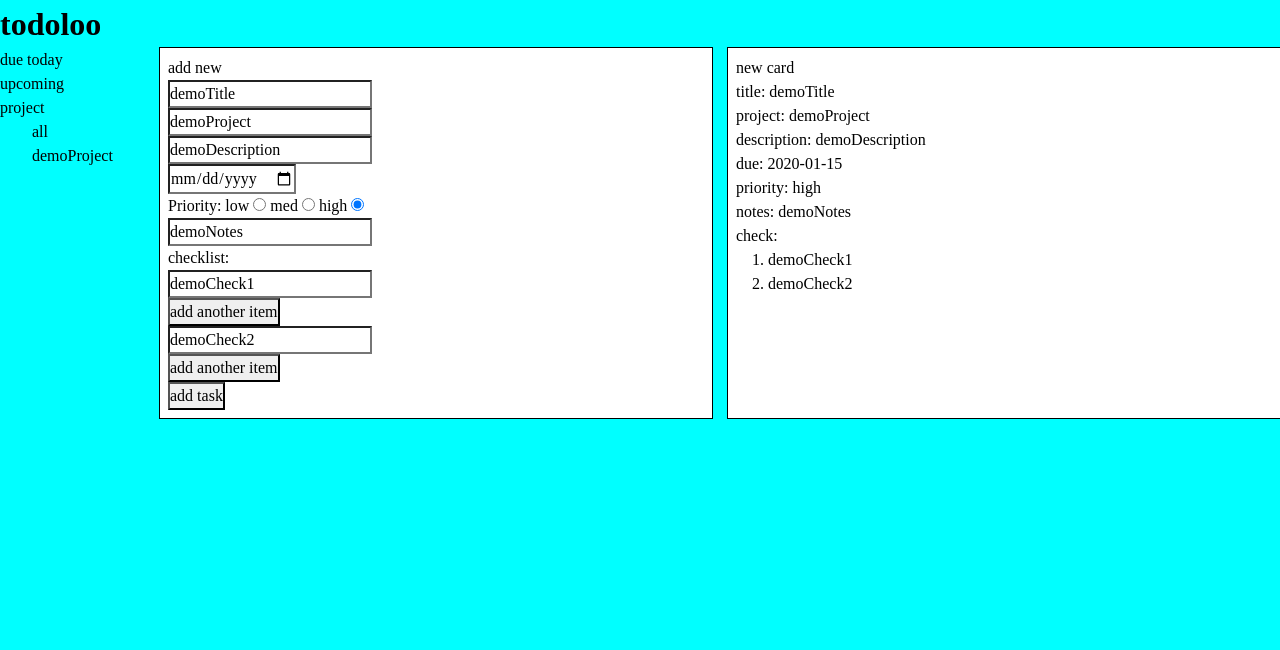
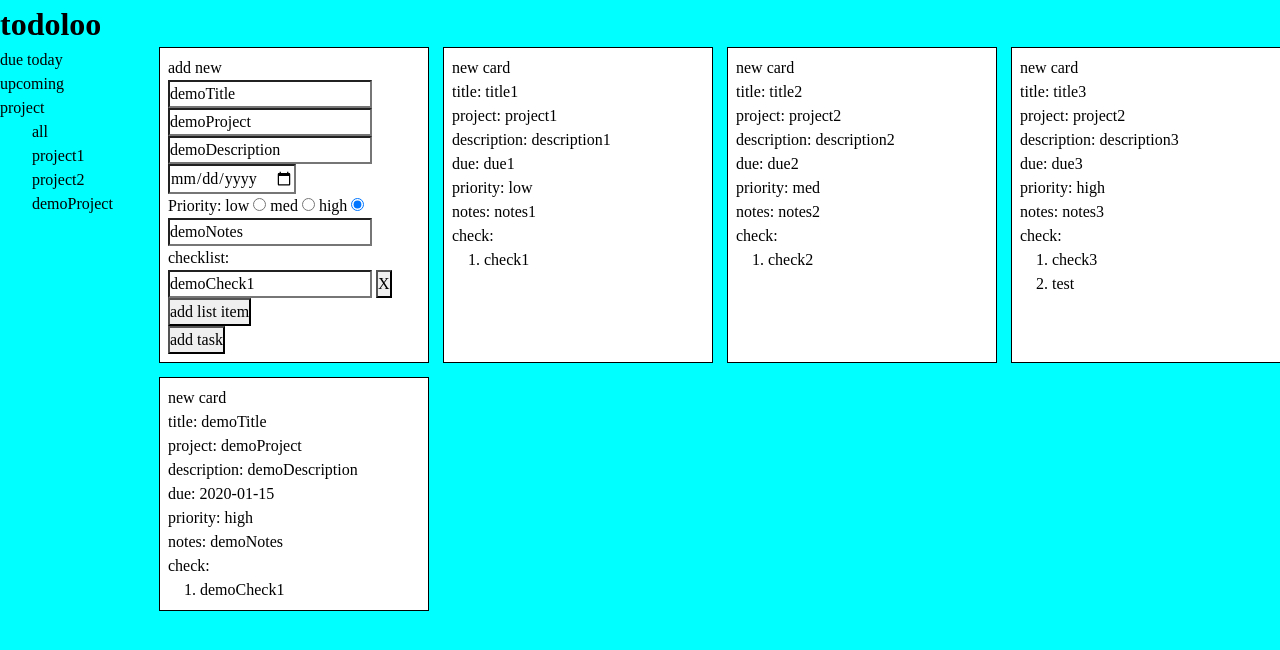
Before and after one commit to dawrentz/TOP-todo-list, a website built with webpack: page src/index.html in a window 1280 px wide. Both pictures are taken after typing "2020-01-15" into the empty fields and a click on the button "add task". Built offline with nearby package versions, Linux system fonts and the light colour scheme.

Commit message:
Add "add list item" and "del item" btn func on check list.

```diff
--- a/src/eventListeners.js
+++ b/src/eventListeners.js
@@ -1,19 +1,22 @@
 //eventsListeners.js
 
 import * as taskModule from "./taskModule.js";
-import renderAll from "./render.js";
+import * as renderModule  from "./render.js";
 import * as filterTab from "./filterTab.js";
 
 //on submit button click, add new task from user inputs and re-render
-export function addELtoDefSubBtn(inputs, btn) {
+export function addELtoDefSubBtn(btn) {
     btn.addEventListener("click", () => {
+        //collect all form inputs (including checklist as an array) and pass values to eventListener/task constructor
+        const allInputs = document.querySelectorAll("#default-todo-form input");
+
         // Create an array of input values
         const inputValues = [];
         const checkListValues = [];
 
         //if a checklist item add to checklist Array
         //then push checklist array to the back of inputValues
-        inputs.forEach((input) => {
+        allInputs.forEach((input) => {
             //pull out radio inputs and return only the checked one's value
             if (
                 input.type === "radio" &&
@@ -45,7 +48,7 @@ export function addELtoDefSubBtn(inputs, btn) {
         const temp = new taskModule.Task(...inputValues);
         taskModule.addTask(temp);
 
-        renderAll(filterTab.filterTaskListProject());
+        renderModule.renderAll(filterTab.filterTaskListProject());
     });
 }
 
@@ -55,7 +58,20 @@ export function addELtoProjectLI(liArray) {
     liArray.forEach((li) => {
         li.addEventListener("click", () => {
             filterTab.updateCurrentTab(li.textContent);
-            renderAll(filterTab.filterTaskListProject());
+            renderModule.renderAll(filterTab.filterTaskListProject());
         });
     });
 }
+
+export function addELtoNewCheckListItemBtn(btn) {
+    btn.addEventListener("click", () => {
+        renderModule.addCheckListLine();
+
+    });
+}
+
+export function addELtoChecklistLineDelBtn(btn) {
+    btn.addEventListener("click", () => {
+        btn.parentElement.remove();
+    });
+}
--- a/src/index.html
+++ b/src/index.html
@@ -15,6 +15,8 @@
         </div>
     </div>
     <div id="content"></div>
+
+    <!-- templates -->
     <!-- had to move templates out of .content for clearPage() -->
     <template id="default-todo">
         add new
@@ -85,50 +87,18 @@
                 placeholder="notes"
                 value="demoNotes">
             </div>
+            <div id="checklist-line-form-container">
                 <label>checklist:</label>
-
-                <div class="checklist-line-form-container">
-                    <div class="checklist-line">
-                        <div class="form-line">
-                            <!-- use dynamic id? #1, #2, #3... -->
-                            <input
-                            type="text"
-                            name="check-list"
-                            class="check-list-input"
-                            placeholder="check list"
-                            value="demoCheck1">
+                <!-- js adds checklist-line template -->
+                <!-- add item button just gets moved down -->
             </div>
-                        <!-- add checklist item button -->
-                        <button type="button">add another item</button>
-                    </div>
-                </div>
-
-                <!-- temp extra check line for js logic -->
-                <div class="checklist-line-form-container">
-                    <div class="checklist-line">
-                        <div class="form-line">
-                            <!-- use dynamic id? #1, #2, #3... -->
-                            <input
-                            type="text"
-                            name="check-list"
-                            class="check-list-input"
-                            placeholder="check list"
-                            value="demoCheck2">
-                        </div>
-                        <!-- add checklist item button -->
-                        <button type="button">add another item</button>
-                    </div>
-                </div>
-
-                <!-- temp additional checklist line to get js to recognize multiple checklist items -->
-
-
+            <button type="button" id="default-add-check-list-item-button">add list item</button>
         </form>
         <button type="submit" id="todo-sub-btn">add task</button>
     </template>
 
         <template id="new-todo">
-            new  card
+            new card
             <div class="todo-card-line">title:
                 <span class="title-line"></span>
             </div>
@@ -153,5 +123,16 @@
                 </div>
             </div>
     </template>
+
+    <template id="checklist-line-template">
+        <input
+        type="text"
+        name="check-list"
+        class="check-list-input"
+        placeholder="check list"
+        value="demoCheck1">
+        <button type="button" class="checklist-item-del-btn">X</button>
+    </template>
+
 </body>
 </html>
--- a/src/index.js
+++ b/src/index.js
@@ -6,41 +6,41 @@
 //imports
 import "./reset.css";
 import "./style.css";
-import renderAll from "./render.js";
+import * as renderModule from "./render.js";
 import * as taskModule from "./taskModule.js";
 import * as filterTab from "./filterTab.js";
 
 
 //testing
-// const temp1 = new taskModule.Task(
-//     "title1",
-//     "project1",
-//     "description1",
-//     "due1",
-//     "priority1",
-//     "notes1",
-//     "check1");
-// taskModule.addTask(temp1);
-// const temp2 = new taskModule.Task(
-//     "title2",
-//     "project2",
-//     "description2",
-//     "due2",
-//     "priority2",
-//     "notes2",
-//     "check2");
-// taskModule.addTask(temp2);
-// const temp3 = new taskModule.Task(
-//     "title3",
-//     "project2",
-//     "description3",
-//     "due3",
-//     "priority3",
-//     "notes3",
-//     "check3");
-// taskModule.addTask(temp3);
+const temp1 = new taskModule.Task(
+    "title1",
+    "project1",
+    "description1",
+    "due1",
+    "low",
+    "notes1",
+    ["check1"]);
+taskModule.addTask(temp1);
+const temp2 = new taskModule.Task(
+    "title2",
+    "project2",
+    "description2",
+    "due2",
+    "med",
+    "notes2",
+    ["check2"]);
+taskModule.addTask(temp2);
+const temp3 = new taskModule.Task(
+    "title3",
+    "project2",
+    "description3",
+    "due3",
+    "high",
+    "notes3",
+    ["check3", "test"]);
+taskModule.addTask(temp3);
 
 
 //initialize
 //set currentTab to "all" on boot?
-renderAll(filterTab.filterTaskListProject());
+renderModule.renderAll(filterTab.filterTaskListProject());
--- a/src/render.js
+++ b/src/render.js
@@ -44,7 +44,27 @@ function renderProjectsList() {
     eventModule.addELtoProjectLI(allProjectLIs);
 }
 
+export function addCheckListLine() {
+    //select and delet
+
+
+    //create DOM for checklist (inside of defaultTodoCard)
+    //using seperate template to allow for dynnamic multi-line check list items
+    //select checklist line container first
+    const checklistLineFormContainer = document.querySelector("#checklist-line-form-container");
+    const checkListTemplate = document.querySelector("#checklist-line-template");
+    const checkListTemplateClone = document.importNode(checkListTemplate.content, true);
+    //add template to checklist container. Repeat on "add checklist item" button click
+    const newCheckListLine = appendElementWithClass("div", "newCheckListLine", checklistLineFormContainer, checkListTemplateClone);
+
+    const checklistLineDelBtn = newCheckListLine.querySelector("button");
+
+    eventModule.addELtoChecklistLineDelBtn(checklistLineDelBtn);
+
+}
+
 //add the default "add task" card to page
+
 function defaultTodo() {
     //create DOM elements
     //use html template for form
@@ -52,17 +72,35 @@ function defaultTodo() {
     const todoTemplateClone = document.importNode(todoTemplate.content, true);
     const defaultTodoCard = appendElementWithClass("div", "defaultTodoCard", contentElement, todoTemplateClone);
 
-    //collect all form inputs and pass values to eventListener/task constructor
-    const allInputs = defaultTodoCard.querySelectorAll("#default-todo-form input");
+    //initialize checklist line and button
+    addCheckListLine();
+
+
+
     const todoSubmitBtn = defaultTodoCard.querySelector("#todo-sub-btn");
 
-    eventModule.addELtoDefSubBtn(allInputs, todoSubmitBtn);
+    //add eventListener for add check list item (creates another checklist item line with button)
+    const addCheckListItemLineBtn = document.querySelector("#default-add-check-list-item-button"); //edit selector
+    eventModule.addELtoNewCheckListItemBtn(addCheckListItemLineBtn);
+
+    //event listener that adds new task on "add task" click
+    eventModule.addELtoDefSubBtn(todoSubmitBtn);
+
+
+
+
+
+
+
+
+
+
 }
 
 //add all current tasks card to page (needs to respect future filter)
 //for more robust editing, it would be wise to link individual task lines to their individual obj properties (allow for restructuring of DOM).
     //right now it all just in the same order as the template and you just loop through the data, adding as you go
-export default function renderAll(taskList) {
+export function renderAll(taskList) {
     clearContent();
     defaultTodo();
     renderProjectsList();
--- a/src/style.css
+++ b/src/style.css
@@ -49,3 +49,7 @@ body {
 .checklist-list {
     margin-left: 2rem;
 }
+
+/* #checklist-line-form-container div:last-child button{
+    background-color: red;
+} */
```
Also changed, not shown: README.md. Lines whose indentation alone changed are shown as unchanged.
